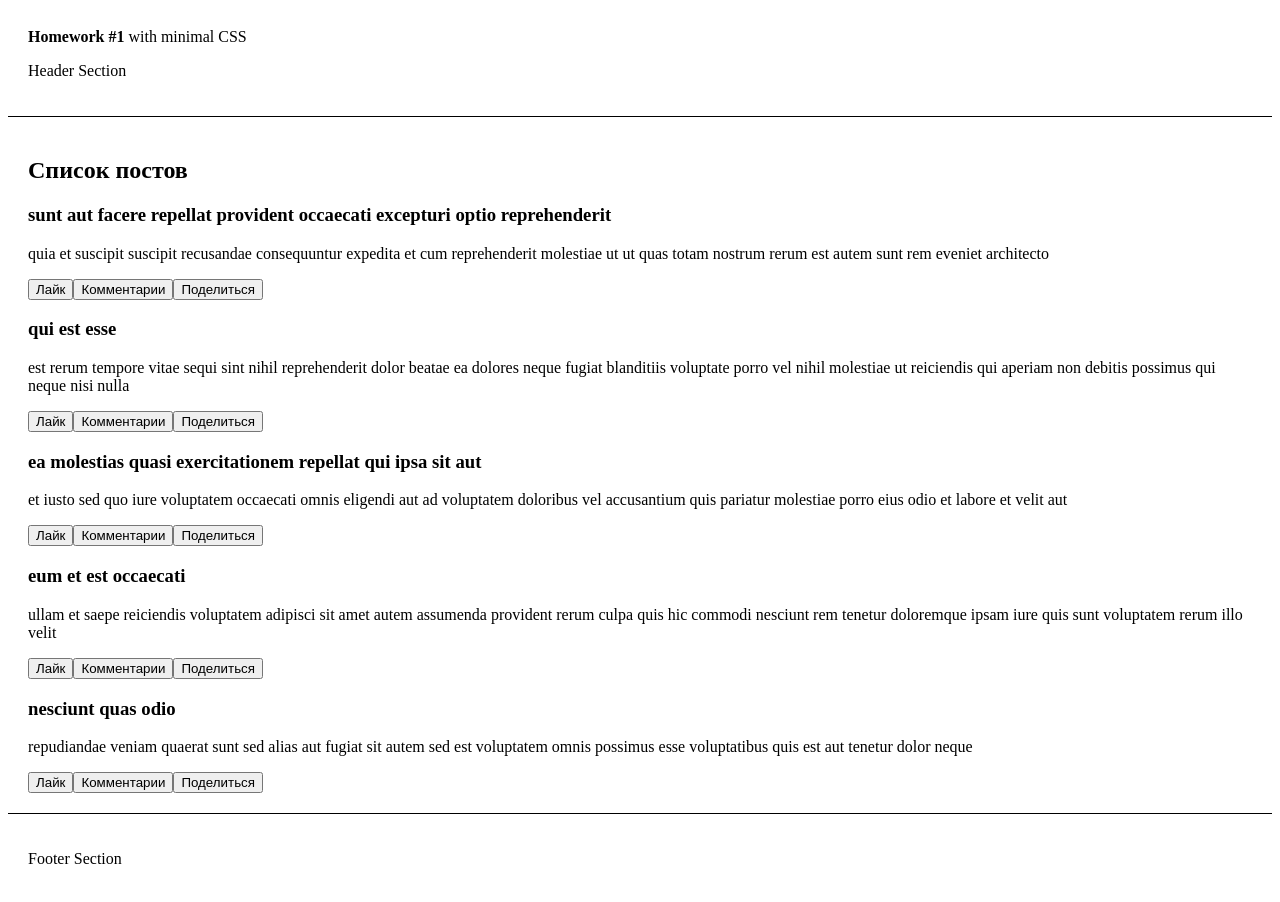
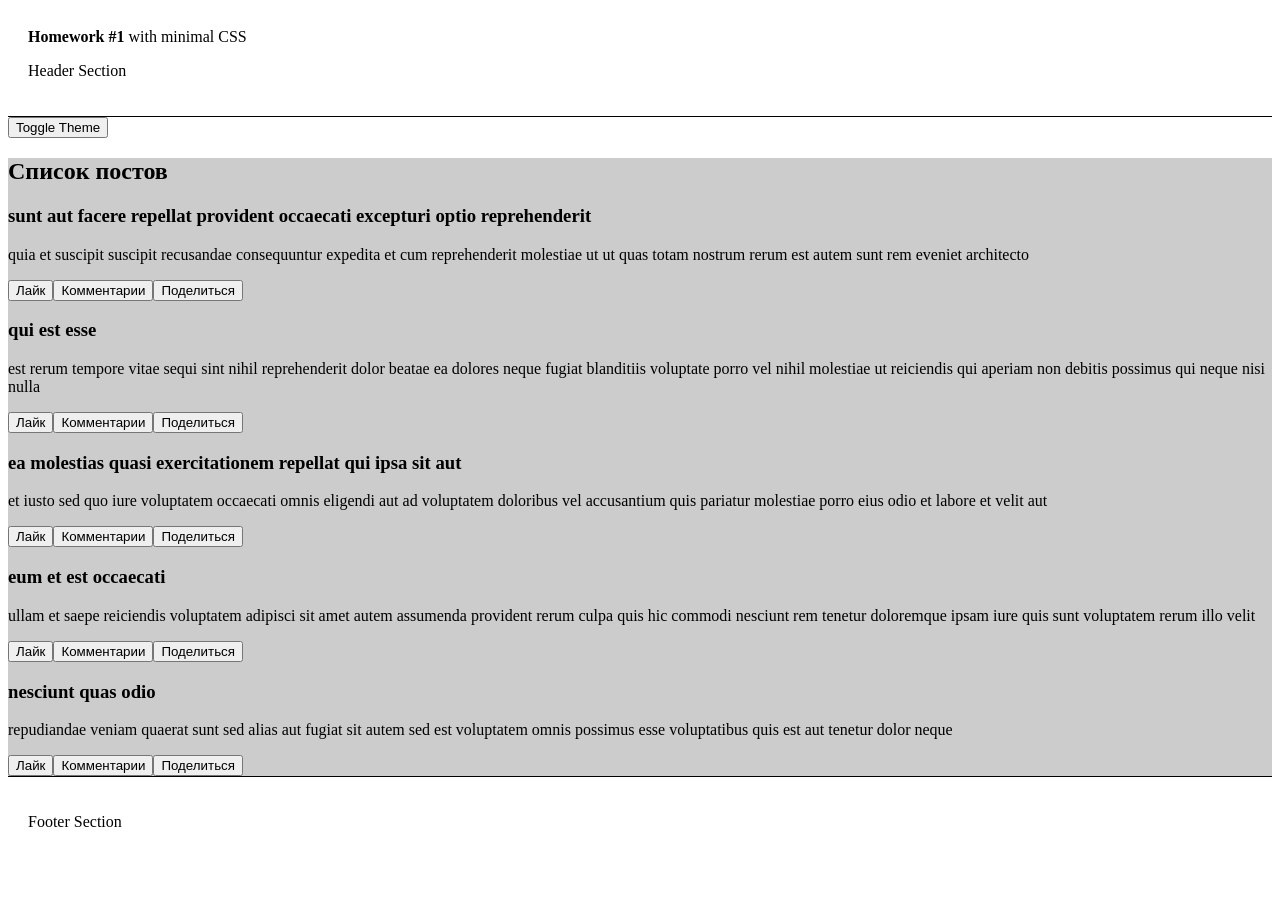
Before and after one commit to AlexanderMenkeev/aston-react-hw, a React (Vite) app: page / in a window 1280 px wide. Shown: the top 902 px of the page. After the commit the page ends 875 px from the top, so only its background shows below. Built offline with nearby package versions, Linux system fonts and the light colour scheme.

Commit message:
ThemeProvider and useTheme are done

```diff
--- a/src/app/App.tsx
+++ b/src/app/App.tsx
@@ -1,12 +1,15 @@
 import MainLayout from "../shared/layouts/MainLayout";
 import PostList from "../widgets/PostList";
 import { POSTS } from "../shared/mocks";
+import { ThemeProvider } from "../shared/lib/theme/ThemeContext";
 
 function App() {
   return (
-    <MainLayout>
-      <PostList posts={POSTS} />
-    </MainLayout>
+    <ThemeProvider>
+      <MainLayout>
+        <PostList posts={POSTS} />
+      </MainLayout>
+    </ThemeProvider>
   );
 }
 
--- a/src/shared/layouts/MainLayout.tsx
+++ b/src/shared/layouts/MainLayout.tsx
@@ -1,15 +1,22 @@
 import Header from "../../widgets/LayoutHeader";
 import Footer from "../../widgets/LayoutFooter";
+import { useTheme } from "../lib/theme/ThemeContext";
 
 interface MainLayoutProps {
   children: React.ReactNode;
 }
 
 const MainLayout = ({ children }: MainLayoutProps) => {
+  const { isDarkTheme, toggleTheme } = useTheme();
+  const themeStyles = {
+    backgroundColor: isDarkTheme ? "#333" : "#CCC",
+  };
+
   return (
     <div>
       <Header />
-      <main style={{ padding: "20px" }}>{children}</main>
+      <button onClick={toggleTheme}> Toggle Theme </button>
+      <main style={themeStyles}>{children}</main>
       <Footer />
     </div>
   );
--- /dev/null
+++ b/src/shared/lib/theme/ThemeContext.tsx
@@ -0,0 +1,35 @@
+import React, { useState, type ReactNode } from "react";
+
+interface ThemeContextType {
+  isDarkTheme: boolean;
+  toggleTheme: () => void;
+}
+
+const ThemeContext = React.createContext<ThemeContextType | undefined>(
+  undefined
+);
+
+interface ThemeProviderProps {
+  children: ReactNode;
+}
+
+export function ThemeProvider({ children }: ThemeProviderProps) {
+  const [isDarkTheme, setTheme] = useState(false);
+  function toggleTheme() {
+    setTheme((prevTheme) => !prevTheme);
+  }
+
+  return (
+    <ThemeContext.Provider value={{ isDarkTheme, toggleTheme }}>
+      {children}
+    </ThemeContext.Provider>
+  );
+}
+
+export function useTheme() {
+  const context = React.useContext(ThemeContext);
+  if (!context) {
+    throw new Error("useTheme must be used within ThemeProvider");
+  }
+  return context;
+}
```
Also changed, not shown: src/features/ThemeSwitcher/ui/ThemeSwitcher.tsx (added), src/shared/ui/Button/index.tsx (added), src/shared/ui/Modal/index.tsx (added).
